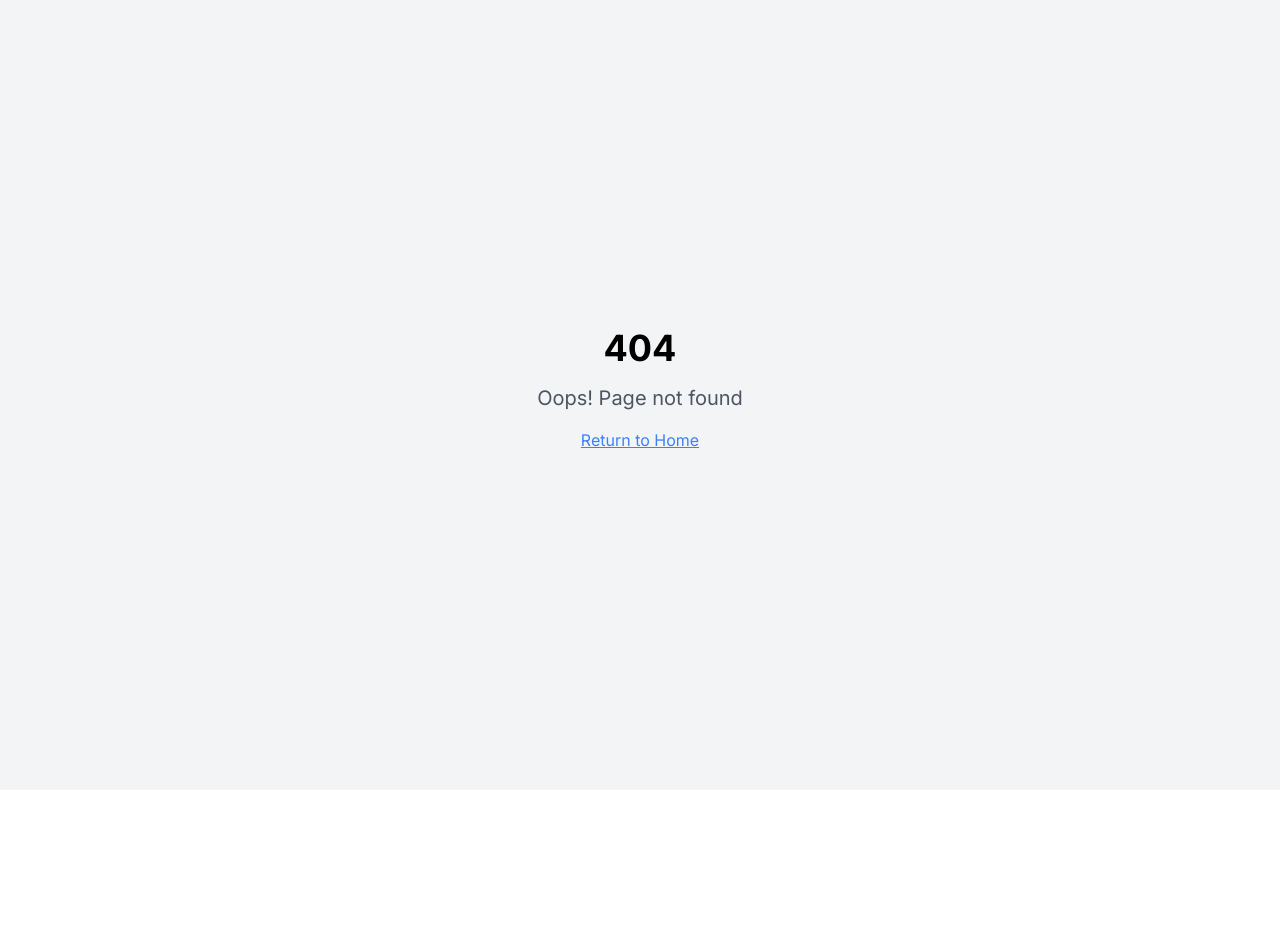
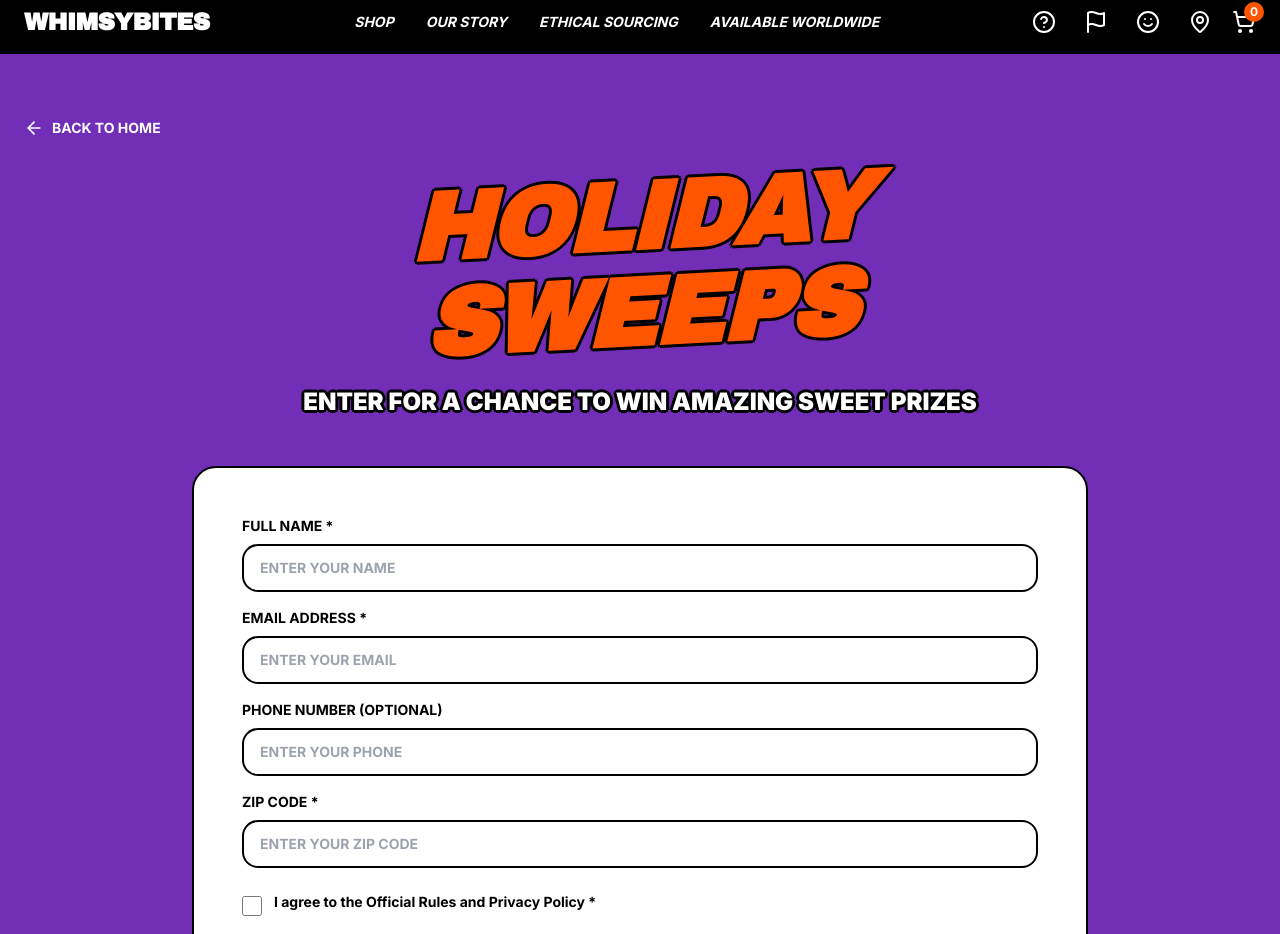
Before and after one commit to MojitoAI-Whimsybites/whimsybites, a React (Vite) app: page /sweepstakes in a window 1280 px wide. Before the commit this address had no page. Shown: the part 10-944 px from the top of the page. Before the commit the page ends 800 px from the top, so only its background shows below. Built offline with nearby package versions, Linux system fonts and the light colour scheme; the HTML template or start-up script is replaced by a standard one.

Commit message:
Revert changes

```diff
--- a/src/App.tsx
+++ b/src/App.tsx
@@ -4,6 +4,7 @@ import { TooltipProvider } from "@/components/ui/tooltip";
 import { QueryClient, QueryClientProvider } from "@tanstack/react-query";
 import { BrowserRouter, Routes, Route } from "react-router-dom";
 import Index from "./pages/Index";
+import Sweepstakes from "./pages/Sweepstakes";
 import NotFound from "./pages/NotFound";
 
 const queryClient = new QueryClient();
@@ -16,6 +17,7 @@ const App = () => (
       <BrowserRouter>
         <Routes>
           <Route path="/" element={<Index />} />
+          <Route path="/sweepstakes" element={<Sweepstakes />} />
           {/* ADD ALL CUSTOM ROUTES ABOVE THE CATCH-ALL "*" ROUTE */}
           <Route path="*" element={<NotFound />} />
         </Routes>
--- a/src/components/HeroSection.tsx
+++ b/src/components/HeroSection.tsx
@@ -1,3 +1,4 @@
+import { Link } from "react-router-dom";
 import heroDisplay from "@/assets/hero-display.jpg";
 
 const HeroSection = () => {
@@ -45,9 +46,12 @@ const HeroSection = () => {
               This Holiday, enter for a chance to win amazing sweet prizes
             </p>
 
-            <button className="bg-orange hover:bg-orange-dark text-black font-black text-xl md:text-2xl uppercase px-14 py-5 rounded-xl thin-border transform hover:scale-105 transition-transform italic">
+            <Link
+              to="/sweepstakes"
+              className="inline-block bg-orange hover:bg-orange-dark text-black font-black text-xl md:text-2xl uppercase px-14 py-5 rounded-xl thin-border transform hover:scale-105 transition-transform italic"
+            >
               Enter If You Dare
-            </button>
+            </Link>
           </div>
 
           {/* Right content - Product display */}
--- /dev/null
+++ b/src/pages/Sweepstakes.tsx
@@ -0,0 +1,157 @@
+import { Link } from "react-router-dom";
+import Navbar from "@/components/Navbar";
+import Footer from "@/components/Footer";
+import { ArrowLeft } from "lucide-react";
+
+const Sweepstakes = () => {
+  return (
+    <div className="min-h-screen">
+      <Navbar />
+
+      <section className="min-h-screen bg-purple border-b-4 border-black">
+        <div className="container mx-auto px-6 py-16">
+          <Link
+            to="/"
+            className="inline-flex items-center gap-2 text-white font-bold uppercase text-sm hover:text-orange transition-colors mb-8"
+          >
+            <ArrowLeft size={20} />
+            Back to Home
+          </Link>
+
+          <div className="max-w-4xl mx-auto space-y-12">
+            {/* Header */}
+            <div className="text-center space-y-6">
+              <h1 className="text-orange font-black text-6xl md:text-8xl uppercase leading-none text-outline-black italic" style={{
+                fontFamily: "'Archivo Black', sans-serif",
+                transform: 'skewY(-3deg)',
+                letterSpacing: '-0.02em'
+              }}>
+                HOLIDAY SWEEPS
+              </h1>
+              <p className="text-white font-black text-2xl uppercase text-outline-black">
+                Enter for a chance to win amazing sweet prizes
+              </p>
+            </div>
+
+            {/* Entry Form */}
+            <div className="bg-white rounded-3xl thin-border p-8 md:p-12">
+              <form className="space-y-6">
+                <div className="space-y-4">
+                  <div>
+                    <label htmlFor="name" className="block text-black font-bold text-sm uppercase mb-2">
+                      Full Name *
+                    </label>
+                    <input
+                      type="text"
+                      id="name"
+                      required
+                      className="w-full px-4 py-3 rounded-lg thin-border font-bold text-sm"
+                      placeholder="ENTER YOUR NAME"
+                    />
+                  </div>
+
+                  <div>
+                    <label htmlFor="email" className="block text-black font-bold text-sm uppercase mb-2">
+                      Email Address *
+                    </label>
+                    <input
+                      type="email"
+                      id="email"
+                      required
+                      className="w-full px-4 py-3 rounded-lg thin-border font-bold text-sm"
+                      placeholder="ENTER YOUR EMAIL"
+                    />
+                  </div>
+
+                  <div>
+                    <label htmlFor="phone" className="block text-black font-bold text-sm uppercase mb-2">
+                      Phone Number (Optional)
+                    </label>
+                    <input
+                      type="tel"
+                      id="phone"
+                      className="w-full px-4 py-3 rounded-lg thin-border font-bold text-sm"
+                      placeholder="ENTER YOUR PHONE"
+                    />
+                  </div>
+
+                  <div>
+                    <label htmlFor="zipcode" className="block text-black font-bold text-sm uppercase mb-2">
+                      Zip Code *
+                    </label>
+                    <input
+                      type="text"
+                      id="zipcode"
+                      required
+                      className="w-full px-4 py-3 rounded-lg thin-border font-bold text-sm"
+                      placeholder="ENTER YOUR ZIP CODE"
+                    />
+                  </div>
+                </div>
+
+                <div className="space-y-4">
+                  <label className="flex items-start gap-3">
+                    <input
+                      type="checkbox"
+                      required
+                      className="mt-1 w-5 h-5 rounded border-2 border-black"
+                    />
+                    <span className="text-black font-bold text-sm">
+                      I agree to the Official Rules and Privacy Policy *
+                    </span>
+                  </label>
+
+                  <label className="flex items-start gap-3">
+                    <input
+                      type="checkbox"
+                      className="mt-1 w-5 h-5 rounded border-2 border-black"
+                    />
+                    <span className="text-black font-bold text-sm">
+                      Sign me up for WhimsyBites news and special offers
+                    </span>
+                  </label>
+                </div>
+
+                <button
+                  type="submit"
+                  className="w-full bg-orange hover:bg-orange-dark text-black font-black text-xl uppercase px-8 py-5 rounded-xl thin-border transform hover:scale-105 transition-transform italic"
+                >
+                  Submit Entry
+                </button>
+
+                <p className="text-center text-black text-xs">
+                  * Required fields
+                </p>
+              </form>
+            </div>
+
+            {/* Rules Section */}
+            <div className="bg-cyan rounded-3xl thin-border p-8 md:p-12">
+              <h2 className="text-black font-black text-3xl uppercase mb-6" style={{ fontFamily: "'Archivo Black', sans-serif" }}>
+                Sweepstakes Rules
+              </h2>
+              <div className="space-y-4 text-black font-bold">
+                <p>• No purchase necessary to enter or win</p>
+                <p>• Open to legal residents of the 50 United States and D.C., 18 years or older</p>
+                <p>• Sweepstakes ends December 31, 2025</p>
+                <p>• One entry per person</p>
+                <p>• Winner will be selected via random drawing</p>
+                <p>• Prize value: Up to $1,000 in WhimsyBites products</p>
+                <p>• Void where prohibited</p>
+              </div>
+              <div className="mt-6">
+                <a href="#" className="text-black font-black uppercase text-sm underline hover:text-orange transition-colors">
+                  Read Full Official Rules
+                </a>
+              </div>
+            </div>
+          </div>
+        </div>
+      </section>
+
+      <Footer />
+    </div>
+  );
+};
+
+export default Sweepstakes;
```
